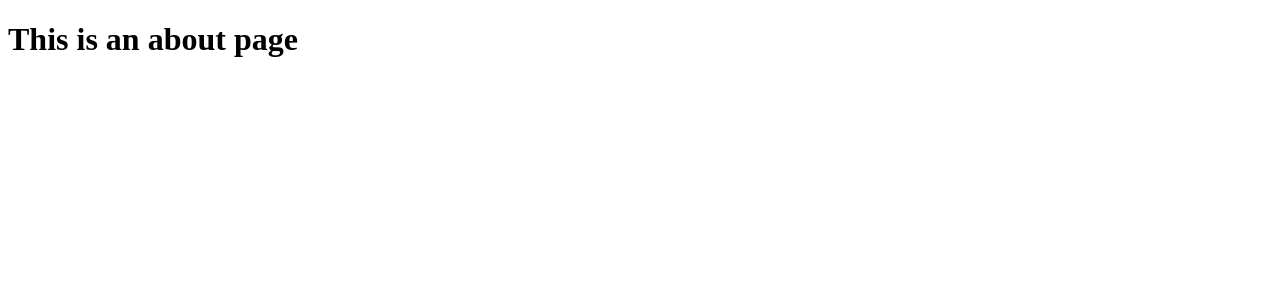
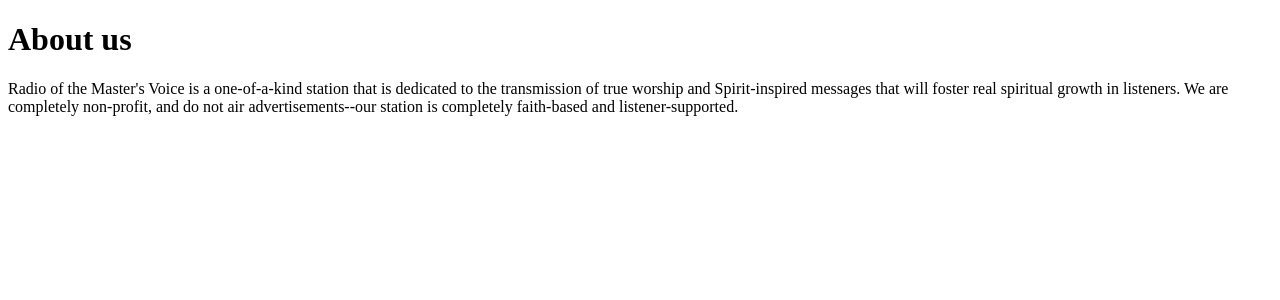
Before and after one commit to charismental/radio-app, a Vue app: page /about in a window 1280 px wide. Shown: the top 300 px of the page. Built offline with nearby package versions, Linux system fonts and the light colour scheme.

Commit message:
about us info

```diff
--- a/src/views/About.vue
+++ b/src/views/About.vue
@@ -1,5 +1,7 @@
 <template>
   <div class="about">
-    <h1>This is an about page</h1>
+    <h1>About us</h1>
+    <p>Radio of the Master's Voice is a one-of-a-kind station that is dedicated to the transmission of true worship and Spirit-inspired messages that will foster real spiritual growth in listeners. We are completely non-profit, and do not air advertisements--our station is completely faith-based and listener-supported.
+    </p>
   </div>
 </template>
```
